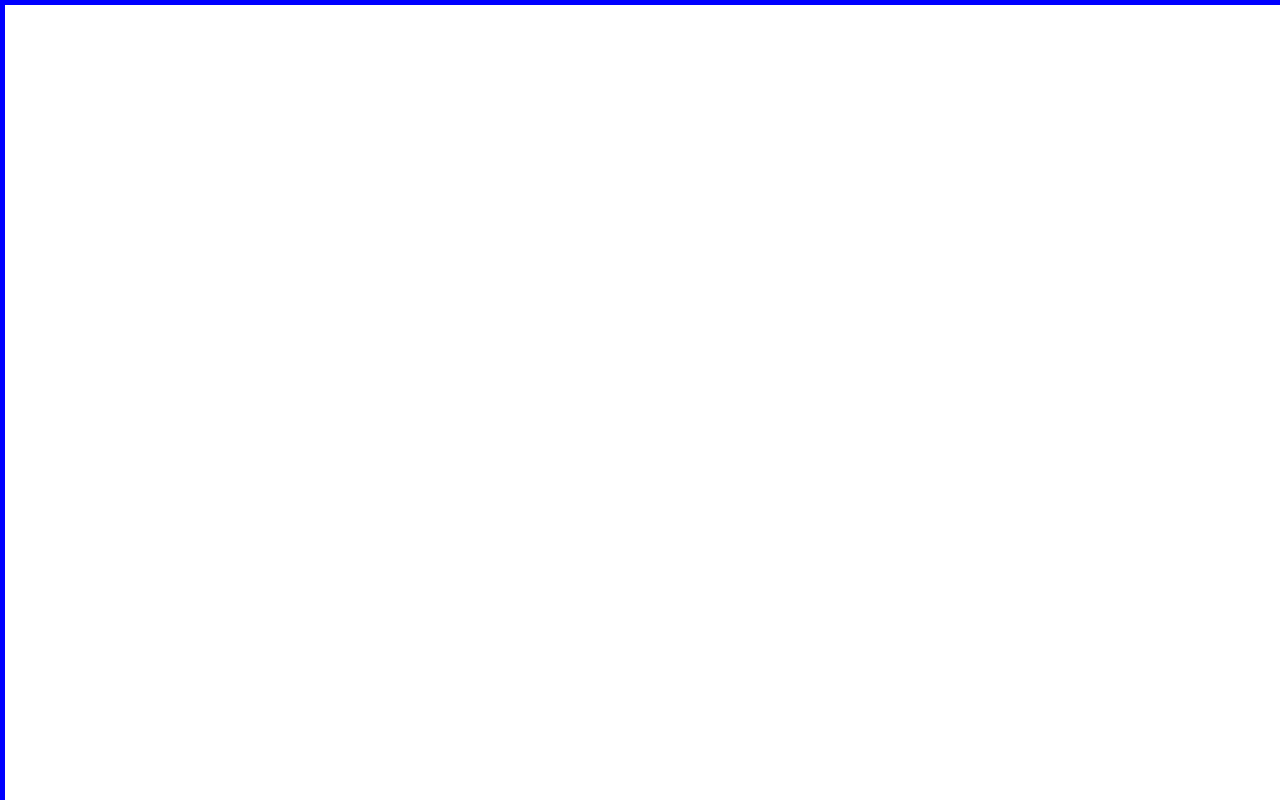
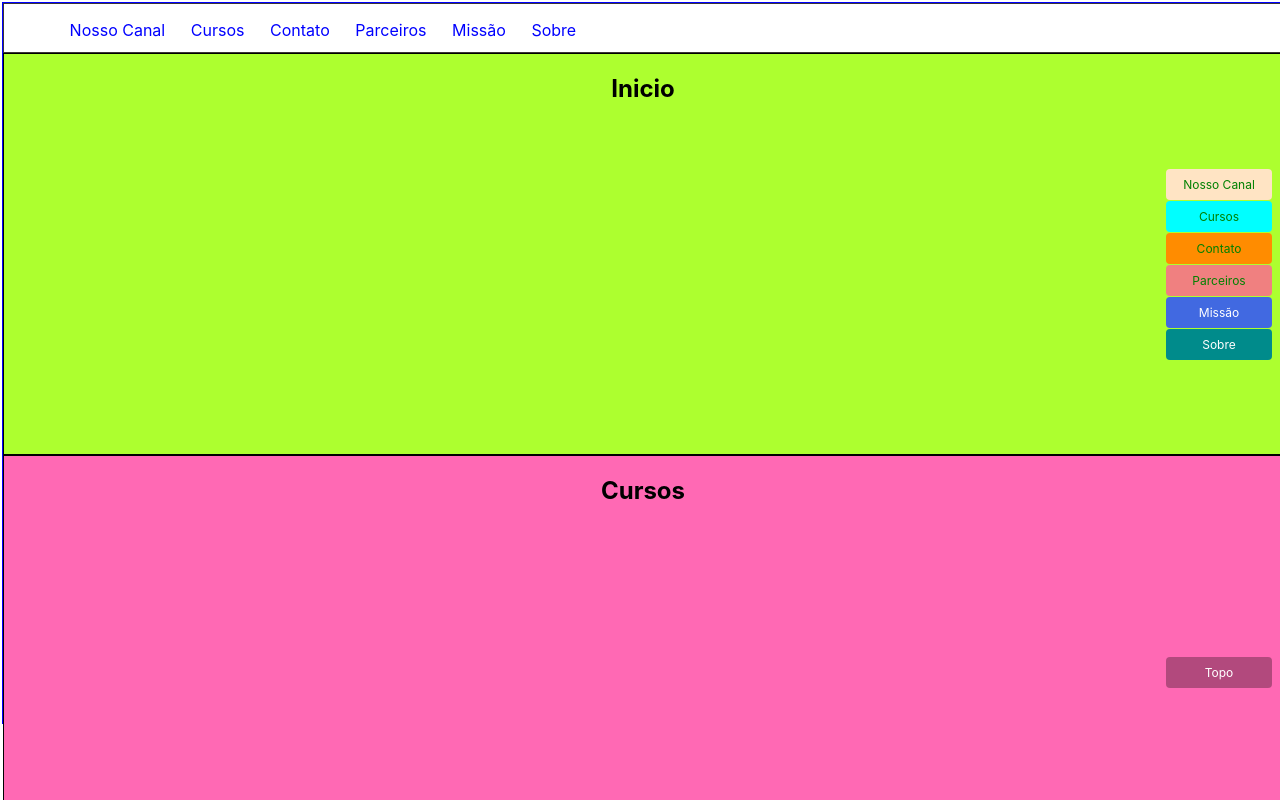
Before and after one commit to fabriciorangel07/menu, a React (Create React App) app: page / in a window 1280 px wide. Shown: the top 800 px of the page. Built offline with nearby package versions, Linux system fonts and the light colour scheme.

Commit message:
aula neto

```diff
--- a/src/componentes/App.js
+++ b/src/componentes/App.js
@@ -1,14 +1,13 @@
 import './App.css';
-import './Menu_horizontal.jsx';
+import Menu from './Menu_horizontal.jsx'
 
 function App() {
   return (
-    <div>
+     <div>
+       <Menu />
+     </div>
 
-      <menu />
-
-    </div>
-  )
+  );
 }
 
 export default App;
--- a/src/componentes/Menu_horizontal.css
+++ b/src/componentes/Menu_horizontal.css
@@ -1,104 +1,166 @@
 .menu {
-    height: 40px;
-    border: 1px solid rgb(red, green, blue);
-    background-color: beige;
-    padding-bottom: 8px;
-    font-size: 16px;
-}
+    height:48px;
+    border: 1px solid rgb(60, 53, 53);
 
-/*.navMenu {
-    background-color: gray;
-    height: 5vh;
-}*/
-
-#inicio, #cursos, #contatos, #parceiros, #missao, #sobre {
-    border: 1px solid black;
 }
 
 .navMenu::after {
-    content: '';
-    display: block;
+    content:'';
+    display:block;
     clear: both;
+}
+.Navmenu a {
+    text-decoration: none;
 }
 
 .navMenu ul {
     list-style: none;
     text-align: left;
-    display: flex;
-    margin: 2px;
+    display:flex;
 }
+
+
 
 .navMenu ul li a {
     padding-left: 2vw;
     display: inline-block;
     text-decoration: none;
-    color: #333
+    color: blue;
+
 }
 
 .navMenu ul li a:hover {
+
     font-weight: bold;
     font-size: 18px;
-    color: blue;
+    color:blue;
 }
 
-#inicio {
-    height: 70vh;
-    background-color: greenyellow;
-    border: 1px solid red;
+#inicio,
+#cursos,
+#contatos,
+#parceiros,
+#missao,
+#sobre {
+    border: 1px solid black;
+    text-align:  center;
 }
 
+
+#inicio {
+    height:50vh;
+    background-color:greenyellow;
+}
 #cursos {
-    height: 90vh;
-    background-color: hotpink;
-    border: 1px solid blue;
+    height:50vh;
+    background-color:hotpink;
 }
-
 #contatos {
-    height: 60vh;
+    height:60vh;
     background-color: orange;
-    border: 1px solid black;
 }
-
 #parceiros {
-    height: 40vh;
+    height:60vh;
     background-color: thistle;
-    border: 1px solid rebeccapurple;
 }
 
 #missao {
-    height: 90vh;
-    background-color: teal;
-    border: 1px solid yellow;
+    height:50vh;
+    border: 1px solid black;
+}
+#sobre {
+    height:50vh;
+    background-color:tan;
 }
 
-#sobre {
-    height: 10vh;
-    background-color: seashell;
-    border: 1px solid red;
-}
-
-.irTopo, .irInicio, .irCursos, .irCursos, .irContatos, .irParceiros, .irMissao, .irSobre {
+.irtopo,
+.irinicio,
+.ircursos,
+.ircontato,
+.irparceiros,
+.irmissao,
+.irsobre {
     font-size: 12px;
     padding: 1vh;
     transition: 0.2s;
-    position: fixed;
-    right: 1vh;
     text-decoration: none;
     width: 90px;
     text-align: center;
+    right: 1vh;
+    position: fixed;
     border-radius: 4px;
-    }
 
-.Irtopo {
-    font-size: 12px;
-    padding: 1vh;
-    transition: 0.2s;
+}
+
+
+.irtopo {
     bottom: 14vh;
-    position: fixed;
-    text-decoration: none;
-    right: 1vh;
-    width: 90px;
-    text-align: center;
-    color: white;
-    border-radius: 4px;
+    color:white;
+    background-color:rgba(0,0,0,0.3);
+
 }
+
+.irtopo:hover {
+    background-color:rgba(0,0,0,0.6)
+}
+
+
+.irinicio {
+    bottom: 75vh;
+    color:green;
+    background-color:bisque;
+}
+
+.irinicio:hover {
+    background-color:rgb(167, 133, 92);
+}
+
+.ircursos {
+    bottom: 71vh;
+    color:green;
+    background-color:cyan;
+}
+
+.ircursos:hover {
+    background-color:rgb(26, 169, 169);
+}
+
+.ircontato {
+    bottom: 67vh;
+    color:green;
+    background-color:darkorange;
+}
+
+.ircontato:hover {
+    background-color:rgb(179, 121, 49);
+}
+
+.irparceiros {
+    bottom: 63vh;
+    color:green;
+    background-color:lightcoral;
+}
+
+.irparceiros:hover {
+    background-color:rgb(121, 52, 52);
+}
+
+.irmissao {
+    bottom: 59vh;
+    color:white;
+    background-color:royalblue;
+}
+
+.irmissao:hover {
+    background-color:rgb(26, 46, 106);
+}
+
+.irsobre {
+    bottom: 55vh;
+    color:white;
+    background-color:darkcyan;
+}
+
+.irsobre:hover {
+    background-color:rgb(41, 130, 130);
+}
--- a/src/componentes/Menu_horizontal.jsx
+++ b/src/componentes/Menu_horizontal.jsx
@@ -1,59 +1,58 @@
-import React from 'react';
-import './App';
 import './Menu_horizontal.css';
+import React from "react";
 
 export default function Menu() {
     return (
         <div>
            <div className="menu">
-                <nav className="navMenu">
+            <nav className= "navMenu">
                 <ul>
-                        <li> <a href = "#inicio"> Nosso Canal </a> </li>
-                        <li> <a href = "#cursos"> Cursos </a> </li>
-                        <li> <a href = "#contatos"> Contatos </a> </li>
-                        <li> <a href = "#parceiros"> Parceiros </a> </li>
-                        <li> <a href = "#missao"> Missão </a> </li>
-                        <li> <a href = "#sobre"> Sobre </a> </li>
+                    <li><a href="#inicio">Nosso Canal</a> </li>
+                    <li><a href="#cursos">Cursos</a> </li>
+                    <li><a href="#contatos">Contato</a> </li>
+                    <li><a href="#parceiros">Parceiros</a> </li>
+                    <li><a href="#missao"> Missão</a> </li>
+                    <li><a href="#sobre">Sobre</a> </li>
+
                 </ul>
             </nav>
-
+          </div>
                     <section id="inicio">
-                    <h1> Início </h1>
+                    <h1>Inicio</h1>
                     </section>
 
                     <section id="cursos">
-                    <h1> Cursos </h1>
+                    <h1>Cursos</h1>
                     </section>
 
                     <section id="contatos">
-                    <h1> Contatos </h1>
+                    <h1>Contatos</h1>
                     </section>
 
                     <section id="parceiros">
-                    <h1> Parceiros </h1>
+                    <h1>Parceiros</h1>
                     </section>
 
                     <section id="missao">
-                    <h1> Missão </h1>
+                    <h1>Missão</h1>
                     </section>
 
                     <section id="sobre">
-                    <h1> Sobre </h1>
+                    <h1>Sobre</h1>
                     </section>
 
-                <a className =  "Irtopo" href = ".menu">Topo</a>
-                <a className =  "irInicio" href = "#nossocanal">Nosso Canal</a>
-                <a className =  "irCursos" href = "#cursos">Cursos</a>
-                <a className =  "irContatos" href = "#contatos">Contatos</a>
-                <a className =  "irParceiros" href = "#parceiros">Parceiros</a>
-                <a className =  "irMissao" href = "#missao">Missão</a>
-                <a className =  "irTopo" href = "#sobre">Sobre</a>
+           <a href=".menu" className="irtopo">Topo</a>
+           <a href="#inicio" className="irinicio">Nosso Canal</a>
+           <a href="#cursos" className="ircursos">Cursos</a>
+           <a href="#contatos" className="ircontato">Contato</a>
+           <a href="#parceiros" className="irparceiros">Parceiros</a>
+           <a href="#missao" className="irmissao">Missão</a>
+           <a href="#sobre" className="irsobre">Sobre</a>
 
            <footer>
-                    <h2>Rodape</h2>
+                <h1>Rodape</h1>
             </footer>
 
         </div>
-        </div>
     )
 }
--- a/src/index.css
+++ b/src/index.css
@@ -1,9 +1,9 @@
 body, html {
 
-  height: 100vh;
+  height: 90vh;
   width: 100vw;
 
-  margin: 0;
+  margin: 1px;
   font-family: -apple-system, BlinkMacSystemFont, 'Segoe UI', 'Roboto', 'Oxygen',
     'Ubuntu', 'Cantarell', 'Fira Sans', 'Droid Sans', 'Helvetica Neue',
     sans-serif;
@@ -12,9 +12,9 @@ body, html {
 }
 
 body {
-  border: 5px solid blue;
+  border: 1px solid blue;
+  padding: 0;
 }
-
 code {
   font-family: source-code-pro, Menlo, Monaco, Consolas, 'Courier New',
     monospace;
--- a/src/index.js
+++ b/src/index.js
@@ -1,19 +1,11 @@
 import React from 'react';
 import ReactDOM from 'react-dom';
-import './index.css';
-
-import './componentes/Menu_horizontal.jsx';
-
-import reportWebVitals from './reportWebVitals';
+import '../src/index.css';
+import App from './componentes/App';
 
 ReactDOM.render(
-
-  <div>
-
-    <app />
-
-  </div>,
-
-  document.getElementById('root'),
-
-)
+<div>
+    <App />
+</div>,
+  document.getElementById('root')
+);
```
Also changed, not shown: src/componentes/App.css (line endings or trailing spaces). Lines whose indentation alone changed are shown as unchanged.
